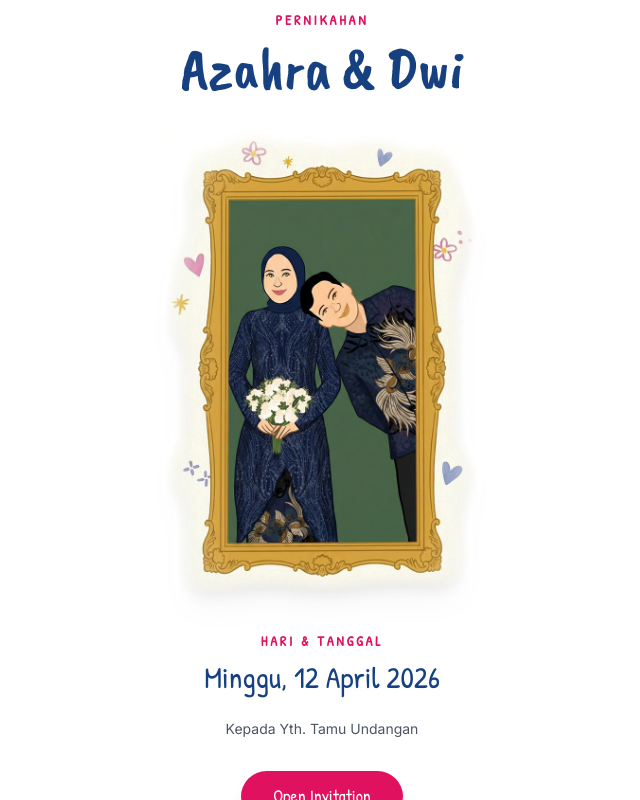
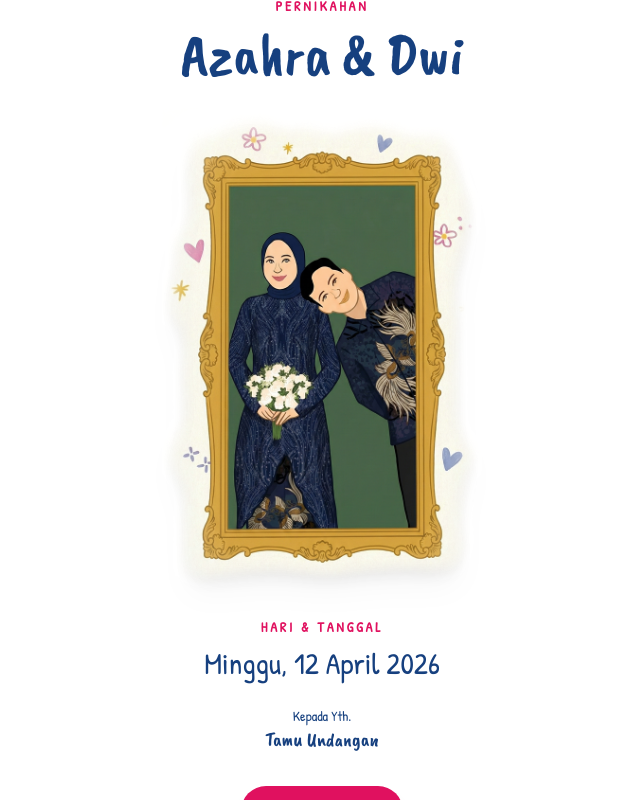
Before and after one commit to dwinur/wedding-dwi-azahra, a Next.js app: page /1 in a window 1280 px wide. Shown: the whole page, without its empty margins (318-958 px from the left). Built offline with nearby package versions, Linux system fonts and the light colour scheme; no server answers; the database is empty; a web font is replaced by a local one.

Commit message:
revamp to latest design v3

```diff
--- a/src/components/sections/CoverSection.tsx
+++ b/src/components/sections/CoverSection.tsx
@@ -5,9 +5,10 @@ import Image from 'next/image'
 
 interface CoverSectionProps {
   onScrollToNext: () => void
+  guestName?: string
 }
 
-export function CoverSection({ onScrollToNext }: CoverSectionProps) {
+export function CoverSection({ onScrollToNext, guestName }: CoverSectionProps) {
   return (
     <div
       className="h-screen w-full relative overflow-hidden flex flex-col items-center justify-center"
--- a/src/components/sections/OpeningSection.tsx
+++ b/src/components/sections/OpeningSection.tsx
@@ -97,12 +97,27 @@ export function OpeningSection({ guestName, onOpenInvitation }: OpeningSectionPr
           </p>
         </div>
 
-        {/* Guest Name (If available, displayed unobtrusively or just ignored based on design,
-            but for usability keeping it small or just hiding it if strictly following image.
-            I will hide it for now to match image exactness, or put it above button) */}
+        {/* Kepada Yth */}
         {guestName && (
           <div className="mt-2">
-            <p className="text-sm text-gray-600 font-sans">Kepada Yth. {guestName}</p>
+            <p
+              style={{
+                fontFamily: 'var(--font-patrick), cursive',
+                color: '#16407F',
+                fontSize: '14px'
+              }}
+            >
+              Kepada Yth.
+            </p>
+            <p
+              className="text-xl"
+              style={{
+                fontFamily: 'var(--font-caveat-brush), cursive',
+                color: '#16407F',
+              }}
+            >
+              {guestName}
+            </p>
           </div>
         )}
 
```
